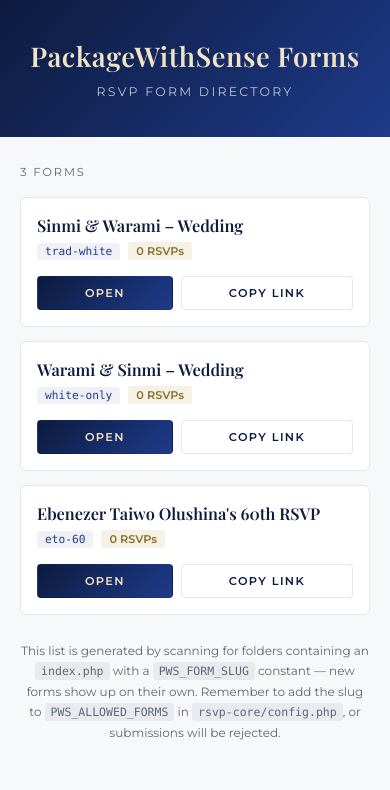
After one commit to zigamak/Package-with-Sense-Forms, a PHP site: page /packagewithsense_forms/ in a window 390 px wide. The commit adds this page. Shown: the top 790 px of the page. Run offline with PHP 8.4, Linux system fonts and the light colour scheme; tables that the repository leaves empty hold one stand-in row (values such as "Sample post").

Commit message:
Add root form directory; refine eto-60 page
index.php at the project root lists every form page. It scans for folders
containing an index.php that declares PWS_FORM_SLUG rather than keeping a
hardcoded list, so a new form appears on its own once its directory exists.
Each row carries the page title (read from its own title tag), the slug, a
live RSVP count, and Open / Copy Link actions. The scan reads each page's
source rather than including it, since including would execute the page
just to learn its name. Counts degrade to hidden if the DB is unreachable,
so the directory still renders. Marked noindex: it is an internal page.

eto-60 changes:
- Display face moved from Cormorant Garamond to Playfair Display, which is
  heavier and matches the two wedding pages already in this project.
- Added the required "Will you be attending?" yes/no question.
- Hero date/time/venue line is hidden below 768px: the details strip below
  repeats those same facts, so on a phone they appeared twice.
- Submit button gets a spinner while the request is in flight, cleared in
  finally so it also stops on failure.

Co-Authored-By: Claude Opus 5 <noreply@anthropic.com>

```diff
--- a/eto-60/index.php
+++ b/eto-60/index.php
@@ -16,7 +16,7 @@ $actionUrl = PWS_SITE_URL . '/rsvp-core/submit.php';
   <title>Ebenezer Taiwo Olushina's 60th RSVP</title>
   <link rel="preconnect" href="https://fonts.googleapis.com">
   <link rel="preconnect" href="https://fonts.gstatic.com" crossorigin>
-  <link href="https://fonts.googleapis.com/css2?family=Cormorant+Garamond:ital,wght@0,400;0,600;0,700;1,400&family=Montserrat:wght@300;400;500;600&display=swap" rel="stylesheet">
+  <link href="https://fonts.googleapis.com/css2?family=Playfair+Display:ital,wght@0,400;0,500;0,600;0,700;1,400&family=Montserrat:wght@300;400;500;600&display=swap" rel="stylesheet">
 <style>
   :root{
     --navy:#0d1b3e;
@@ -27,7 +27,6 @@ $actionUrl = PWS_SITE_URL . '/rsvp-core/submit.php';
     --gold-light:#e3cd92;
     --gold-pale:#f0e4c4;
     --white:#ffffff;
-    --paper:#fbfaf7;
     --ink:#1a2236;
     --muted:#5d6577;
     --line:rgba(201,169,97,0.28);
@@ -35,6 +34,7 @@ $actionUrl = PWS_SITE_URL . '/rsvp-core/submit.php';
   *{box-sizing:border-box;}
   body{
     margin:0;
+    position:relative;
     background:var(--navy-deep);
     color:var(--ink);
     font-family:'Montserrat',sans-serif;
@@ -474,8 +508,7 @@ $actionUrl = PWS_SITE_URL . '/rsvp-core/submit.php';
 </head>
 <body>
 
-<header class="eto-hero">
-  <svg class="eto-marble" viewBox="0 0 1200 800" preserveAspectRatio="xMidYMid slice" aria-hidden="true" focusable="false">
+<svg class="eto-marble" viewBox="0 0 1200 800" preserveAspectRatio="xMidYMid slice" aria-hidden="true" focusable="false">
     <defs>
       <linearGradient id="etoGround" x1="0" y1="0" x2="1" y2="1">
         <stop offset="0%" stop-color="#12244d"/>
@@ -605,7 +640,18 @@ $actionUrl = PWS_SITE_URL . '/rsvp-core/submit.php';
           <input type="tel" id="phone" name="phone" required>
         </div>
 
-        <button type="submit" class="eto-submit">Submit</button>
+        <fieldset class="eto-fieldset">
+          <legend>Will you be attending? <span class="eto-required">*</span></legend>
+          <div class="eto-radio-group">
+            <label><input type="radio" name="attending" value="yes" required> Yes</label>
+            <label><input type="radio" name="attending" value="no"> No</label>
+          </div>
+        </fieldset>
+
+        <button type="submit" class="eto-submit" id="eto-submit">
+          <span class="eto-submit-label">Submit</span>
+          <span class="eto-spinner" aria-hidden="true"></span>
+        </button>
       </form>
     </div>
   </div>
@@ -635,7 +681,7 @@ $actionUrl = PWS_SITE_URL . '/rsvp-core/submit.php';
   function updateCountdown(){
     const diff = eventDate - new Date().getTime();
     if (diff <= 0){
-      countdownEl.innerHTML = '<span style="font-family:\'Cormorant Garamond\',serif;font-size:1.5rem;color:#f0e4c4;">Celebrating Today!</span>';
+      countdownEl.innerHTML = '<span style="font-family:\'Playfair Display\',serif;font-size:1.5rem;color:#f0e4c4;">Celebrating Today!</span>';
       return;
     }
     const d = Math.floor(diff / 86400000);
@@ -676,6 +722,7 @@ $actionUrl = PWS_SITE_URL . '/rsvp-core/submit.php';
     messageEl.textContent = '';
     const submitBtn = form.querySelector('button[type="submit"]');
     submitBtn.disabled = true;
+    submitBtn.classList.add('is-loading');
 
     fetch(form.action, {
       method: 'POST',
@@ -712,6 +759,7 @@ $actionUrl = PWS_SITE_URL . '/rsvp-core/submit.php';
       })
       .finally(function(){
         submitBtn.disabled = false;
+        submitBtn.classList.remove('is-loading');
       });
   });
 })();
--- /dev/null
+++ b/index.php
@@ -0,0 +1,331 @@
+<?php
+declare(strict_types=1);
+require_once __DIR__ . '/rsvp-core/config.php';
+
+/**
+ * Form directory / index.
+ *
+ * Scans this folder for form pages rather than keeping a hardcoded list, so a
+ * new form appears here automatically the moment its directory is added. A
+ * folder counts as a form page if it contains an index.php that declares a
+ * PWS_FORM_SLUG constant.
+ *
+ * Title comes from the page's <title> tag, with the slug as a fallback.
+ */
+
+const PWS_INDEX_SKIP = ['rsvp-core', '.git', 'node_modules'];
+
+function pws_discover_forms(string $root): array
+{
+    $forms = [];
+
+    foreach (glob($root . '/*', GLOB_ONLYDIR) ?: [] as $dir) {
+        $name = basename($dir);
+        if (in_array($name, PWS_INDEX_SKIP, true) || str_starts_with($name, '.')) {
+            continue;
+        }
+
+        $indexFile = $dir . '/index.php';
+        if (!is_file($indexFile)) {
+            continue;
+        }
+
+        // Read the source rather than including it: including would execute the
+        // page (DB queries, headers) just to learn its name.
+        $source = (string)file_get_contents($indexFile);
+
+        if (!preg_match('/const\s+PWS_FORM_SLUG\s*=\s*[\'"]([^\'"]+)[\'"]/', $source, $slugMatch)) {
+            continue;
+        }
+
+        $title = $slugMatch[1];
+        if (preg_match('/<title>(.*?)<\/title>/is', $source, $titleMatch)) {
+            $title = html_entity_decode(trim($titleMatch[1]), ENT_QUOTES, 'UTF-8');
+        }
+
+        $forms[] = [
+            'dir'   => $name,
+            'slug'  => $slugMatch[1],
+            'title' => $title,
+            'url'   => PWS_SITE_URL . '/' . $name . '/',
+            'mtime' => filemtime($indexFile) ?: 0,
+        ];
+    }
+
+    usort($forms, static fn(array $a, array $b): int => $b['mtime'] <=> $a['mtime']);
+
+    return $forms;
+}
+
+$forms = pws_discover_forms(__DIR__);
+
+// Submission counts per slug, so the index doubles as a quick at-a-glance
+// dashboard. Degrades to null if the DB is unreachable -- the list still works.
+$counts = null;
+try {
+    $countStmt = pws_pdo()->query(
+        'SELECT form_slug, COUNT(*) AS total FROM rsvp_submissions GROUP BY form_slug'
+    );
+    $counts = [];
+    foreach ($countStmt->fetchAll() as $row) {
+        $counts[$row['form_slug']] = (int)$row['total'];
+    }
+} catch (Throwable $e) {
+    pws_log('index.php: submission counts unavailable: ' . $e->getMessage());
+}
+?>
+<!DOCTYPE html>
+<html lang="en">
+<head>
+  <meta charset="UTF-8">
+  <meta name="viewport" content="width=device-width, initial-scale=1.0">
+  <meta name="robots" content="noindex, nofollow">
+  <title>PackageWithSense Forms</title>
+  <link rel="preconnect" href="https://fonts.googleapis.com">
+  <link rel="preconnect" href="https://fonts.gstatic.com" crossorigin>
+  <link href="https://fonts.googleapis.com/css2?family=Playfair+Display:wght@500;600&family=Montserrat:wght@300;400;500;600&display=swap" rel="stylesheet">
+<style>
+  :root{
+    --navy:#0d1b3e;
+    --navy-deep:#070f26;
+    --royal:#1e3a8a;
+    --gold:#c9a961;
+    --gold-pale:#f0e4c4;
+    --ink:#1a2236;
+    --muted:#5d6577;
+    --paper:#f7f8fa;
+    --white:#fff;
+    --line:#e3e6ee;
+  }
+  *{box-sizing:border-box;}
+  body{
+    margin:0;
+    background:var(--paper);
+    color:var(--ink);
+    font-family:'Montserrat',sans-serif;
+    -webkit-font-smoothing:antialiased;
+  }
+  .pws-head{
+    background:linear-gradient(135deg,var(--navy) 0%,var(--royal) 100%);
+    color:var(--white);
+    padding:clamp(38px,7vw,64px) 20px;
+    text-align:center;
+  }
+  .pws-head h1{
+    font-family:'Playfair Display',serif;
+    font-weight:600;
+    font-size:clamp(1.7rem,5vw,2.6rem);
+    margin:0 0 10px;
+    color:var(--gold-pale);
+    letter-spacing:0.02em;
+  }
+  .pws-head p{
+    margin:0;
+    font-size:0.78rem;
+    letter-spacing:0.18em;
+    text-transform:uppercase;
+    color:rgba(255,255,255,0.72);
+  }
+  .pws-wrap{
+    max-width:860px;
+    margin:0 auto;
+    padding:clamp(28px,5vw,48px) 20px clamp(48px,8vw,72px);
+  }
+  .pws-count{
+    font-size:0.72rem;
+    letter-spacing:0.16em;
+    text-transform:uppercase;
+    color:var(--muted);
+    margin:0 0 18px;
+  }
+  .pws-list{list-style:none;margin:0;padding:0;display:grid;gap:14px;}
+  .pws-item{
+    background:var(--white);
+    border:1px solid var(--line);
+    border-radius:6px;
+    padding:clamp(16px,3vw,22px);
+    display:flex;
+    align-items:center;
+    gap:16px;
+    flex-wrap:wrap;
+    transition:border-color .2s, box-shadow .2s;
+  }
+  .pws-item:hover{
+    border-color:var(--gold);
+    box-shadow:0 6px 22px rgba(13,27,62,0.08);
+  }
+  .pws-item-main{flex:1 1 260px;min-width:0;}
+  .pws-item h2{
+    font-family:'Playfair Display',serif;
+    font-size:clamp(1.02rem,2.6vw,1.2rem);
+    font-weight:600;
+    margin:0 0 6px;
+    color:var(--navy);
+    overflow-wrap:anywhere;
+  }
+  .pws-meta{
+    display:flex;
+    gap:8px;
+    flex-wrap:wrap;
+    align-items:center;
+    font-size:0.72rem;
+    color:var(--muted);
+  }
+  .pws-slug{
+    font-family:ui-monospace,SFMono-Regular,Menlo,monospace;
+    background:rgba(30,58,138,0.07);
+    color:var(--royal);
+    padding:2px 8px;
+    border-radius:3px;
+    font-size:0.7rem;
+  }
+  .pws-badge{
+    background:rgba(201,169,97,0.16);
+    color:#8a6d2b;
+    padding:2px 8px;
+    border-radius:3px;
+    font-size:0.7rem;
+    font-weight:600;
+  }
+  .pws-actions{display:flex;gap:8px;flex-wrap:wrap;}
+  .pws-btn{
+    display:inline-flex;
+    align-items:center;
+    gap:6px;
+    padding:9px 16px;
+    border-radius:4px;
+    border:1px solid var(--line);
+    background:var(--white);
+    color:var(--navy);
+    font-family:'Montserrat',sans-serif;
+    font-size:0.71rem;
+    letter-spacing:0.12em;
+    text-transform:uppercase;
+    font-weight:600;
+    text-decoration:none;
+    cursor:pointer;
+    white-space:nowrap;
+    transition:background .18s, color .18s, border-color .18s;
+  }
+  .pws-btn:hover{border-color:var(--royal);color:var(--royal);}
+  .pws-btn--primary{
+    background:linear-gradient(135deg,var(--navy),var(--royal));
+    border-color:transparent;
+    color:var(--gold-pale);
+  }
+  .pws-btn--primary:hover{color:var(--white);opacity:0.94;}
+  .pws-btn.is-copied{
+    border-color:#2f8f5b;
+    color:#2f8f5b;
+  }
+  .pws-empty{
+    background:var(--white);
+    border:1px dashed var(--line);
+    border-radius:6px;
+    padding:36px 20px;
+    text-align:center;
+    color:var(--muted);
+    font-size:0.9rem;
+  }
+  .pws-note{
+    margin:26px 0 0;
+    font-size:0.75rem;
+    line-height:1.7;
+    color:var(--muted);
+    text-align:center;
+  }
+  .pws-note code{
+    font-family:ui-monospace,SFMono-Regular,Menlo,monospace;
+    background:rgba(13,27,62,0.06);
+    padding:2px 6px;
+    border-radius:3px;
+    font-size:0.72rem;
+  }
+  @media (max-width:520px){
+    .pws-actions{width:100%;}
+    .pws-btn{flex:1 1 auto;justify-content:center;}
+  }
+</style>
+</head>
+<body>
+
+<header class="pws-head">
+  <h1>PackageWithSense Forms</h1>
+  <p>RSVP Form Directory</p>
+</header>
+
+<main class="pws-wrap">
+  <?php if (!$forms): ?>
+    <div class="pws-empty">
+      No form pages found yet. Add a directory with an <code>index.php</code> that declares
+      a <code>PWS_FORM_SLUG</code> constant and it will appear here automatically.
+    </div>
+  <?php else: ?>
+    <p class="pws-count"><?= count($forms) ?> form<?= count($forms) === 1 ? '' : 's' ?></p>
+    <ul class="pws-list">
+      <?php foreach ($forms as $form): ?>
+        <li class="pws-item">
+          <div class="pws-item-main">
+            <h2><?= htmlspecialchars($form['title'], ENT_QUOTES) ?></h2>
+            <div class="pws-meta">
+              <span class="pws-slug"><?= htmlspecialchars($form['slug'], ENT_QUOTES) ?></span>
+              <?php if ($counts !== null): ?>
+                <span class="pws-badge"><?= $counts[$form['slug']] ?? 0 ?> RSVP<?= ($counts[$form['slug']] ?? 0) === 1 ? '' : 's' ?></span>
+              <?php endif; ?>
+            </div>
+          </div>
+          <div class="pws-actions">
+            <a class="pws-btn pws-btn--primary" href="<?= htmlspecialchars($form['url'], ENT_QUOTES) ?>">Open</a>
+            <button type="button" class="pws-btn pws-copy" data-url="<?= htmlspecialchars($form['url'], ENT_QUOTES) ?>">Copy Link</button>
+          </div>
+        </li>
+      <?php endforeach; ?>
+    </ul>
+  <?php endif; ?>
+
+  <p class="pws-note">
+    This list is generated by scanning for folders containing an <code>index.php</code>
+    with a <code>PWS_FORM_SLUG</code> constant &mdash; new forms show up on their own.
+    Remember to add the slug to <code>PWS_ALLOWED_FORMS</code> in
+    <code>rsvp-core/config.php</code>, or submissions will be rejected.
+  </p>
+</main>
+
+<script>
+document.querySelectorAll('.pws-copy').forEach(function (btn) {
+  btn.addEventListener('click', function () {
+    const url = btn.getAttribute('data-url');
+    const done = function () {
+      const original = btn.textContent;
+      btn.textContent = 'Copied';
+      btn.classList.add('is-copied');
+      setTimeout(function () {
+        btn.textContent = original;
+        btn.classList.remove('is-copied');
+      }, 1600);
+    };
+
+    if (navigator.clipboard && window.isSecureContext) {
+      navigator.clipboard.writeText(url).then(done).catch(fallback);
+    } else {
+      fallback();
+    }
+
+    // clipboard API needs HTTPS; plain http://localhost dev needs this path.
+    function fallback() {
+      const ta = document.createElement('textarea');
+      ta.value = url;
+      ta.setAttribute('readonly', '');
+      ta.style.position = 'fixed';
+      ta.style.opacity = '0';
+      document.body.appendChild(ta);
+      ta.select();
+      try { document.execCommand('copy'); done(); } catch (e) { window.prompt('Copy this link:', url); }
+      document.body.removeChild(ta);
+    }
+  });
+});
+</script>
+
+</body>
+</html>
```
Also changed, not shown: other parts of eto-60/index.php (+59 -23 lines).
